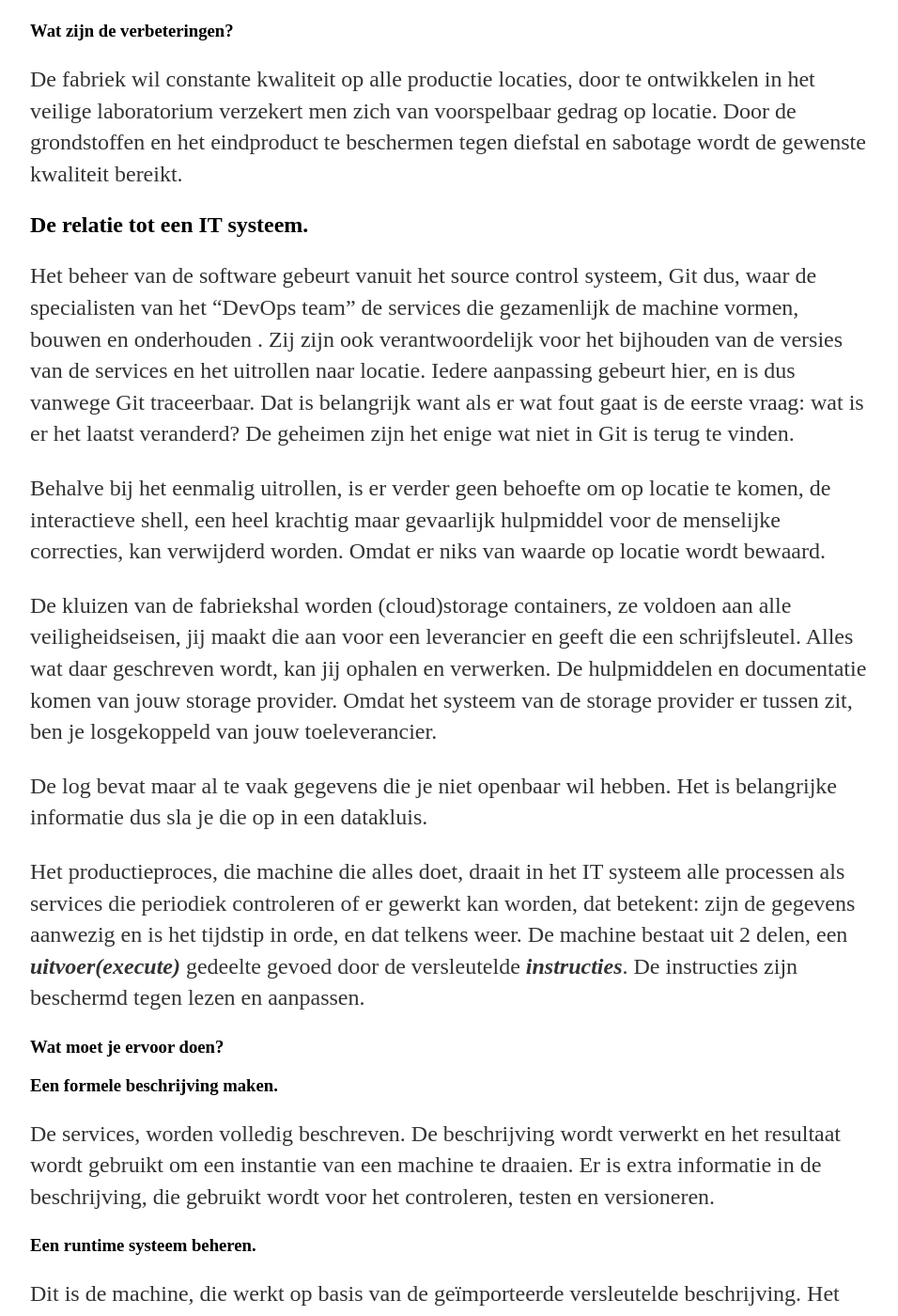
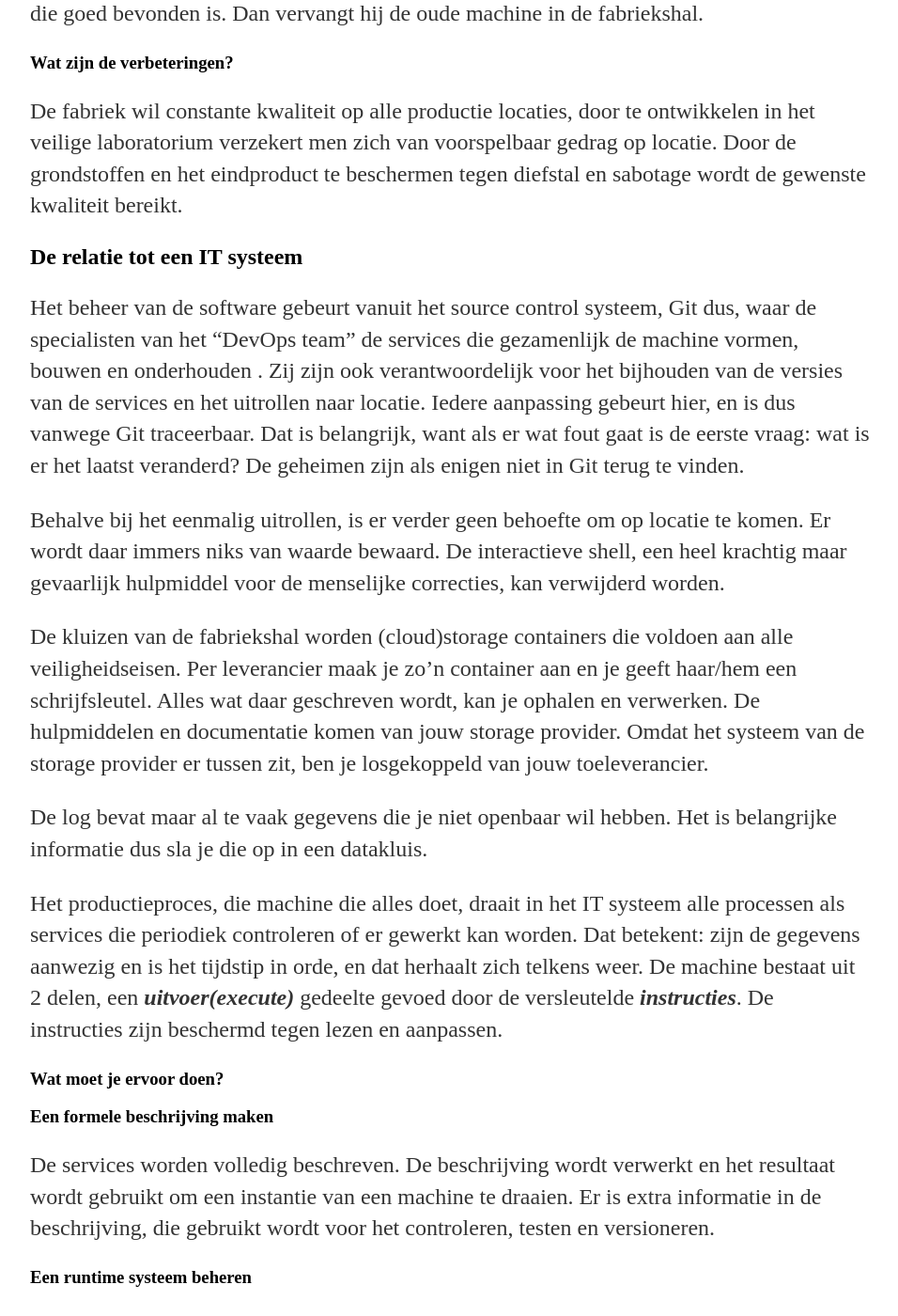
Before and after one commit to paedelm/paedelm.github.io, a Jekyll site: the page built from _posts/2021-05-03-Touwtje-uit-de-brievenbus.md, in a window 1280 px wide and 1400 px high, scrolled down 3180 px. Shown: the whole window at 94% size, without its empty margins (160-1116 px from the left). Built offline with Jekyll 4.4.1, drawn with Linux system fonts in a browser that asks for light colours; some of the changed text lies outside the part shown.

Commit message:
Anjo redactie

```diff
--- a/_posts/2021-05-03-Touwtje-uit-de-brievenbus.md
+++ b/_posts/2021-05-03-Touwtje-uit-de-brievenbus.md
@@ -15,30 +15,30 @@ date: 2021-05-03
 
 ## Vroeger...
 
-  Ja bij de laatste reünie van mijn oude school viel me op dat de gangen er krapper uitzagen, rijen kluisjes, dat was vroeger niet zo. Wij gooiden onze pukkel op de grond in de gang en niemand raakte wat kwijt.
+  Bij de laatste reünie van mijn middelbare school leken de gangen krapper, er stonden rijen kluisjes, dat was vroeger niet zo. Wij gooiden onze pukkel op de grond in de gang en we waren niet bang dat er iets gestolen werd.
 
   Veel van onze IT systemen zijn gebouwd in die onbezorgde tijd, en vaak zijn ze nog actief. Misschien is het slot intussen verbeterd maar Jan en alleman heeft een sleutel en gaat naar binnen voor noodzakelijk werk zoals corrigeren en onderhouden. Binnen is echter niks afgeschermd, daar gaat alles op vertrouwen. Laat niemand zijn sleutel verliezen!
 
-  Dacht je vroeger nog: wat moet iemand met mijn gegevens? Nu ben je als de dood dat jouw gegevens te koop worden aangeboden en dat je op de koop toe nog een boete krijgt vanwege nalatigheid.
+  Dacht je vroeger nog: wat moet iemand met mijn gegevens? Nu wil je beslist voorkomen dat jouw gegevens te koop worden aangeboden en dat je op de koop toe nog een boete krijgt vanwege nalatigheid.
 
-### Betrouwbaarheid in relatie tot veiligheid.
+### Betrouwbaarheid in relatie tot veiligheid
 
   De vroegere systemen zijn meestal niet ontworpen om volledig automatisch te werken. Als er wat mis ging dan had je altijd iemand die met de hand een correctie kon doen en het systeem daarna weer op kon starten.
-  Tegenwoordig zien we het veiligheidsrisico hiervan, om te corrigeren moeten mensen toegang hebben tot het IT systeem, en als ze daar binnen zijn, hebben ze vaak (te) ruime bevoegdheden en is het soms moeilijk te zien wat er precies gedaan is. Dat kan voor iemand die naar beste eer en geweten werkt, enorme stress opleveren omdat ieder foutje grote gevolgen kan hebben. In het nieuws is te volgen wat er kan gebeuren als iemand met een duister doel toegang heeft gekregen.
+  Tegenwoordig zien we het veiligheidsrisico hiervan, om te corrigeren moeten mensen toegang hebben tot het IT systeem. Als ze daar binnen zijn, hebben ze vaak (te) ruime bevoegdheden en is het soms moeilijk te zien wat er precies gedaan is. Dat kan voor iemand die naar beste eer en geweten werkt, enorme stress opleveren omdat ieder foutje grote gevolgen kan hebben. In de nieuwsberichten is te volgen wat er kan gebeuren als iemand met een duister doel toegang heeft gekregen.
 
   De druk om die systemen goed te testen was minder omdat men bij fouten terug kon vallen op de corrigerende menselijke hand.
 
 ### Beveiligen van gegevens
 
-  Aan versleutelen van opgeslagen gegevens werd vroeger nauwelijks gedacht. Het was een gedoe en men was bang voor verlies van performance. Gegevens werden tijdens transport wel vaker versleuteld.
+  Aan versleutelen van opgeslagen gegevens werd vroeger nauwelijks gedacht. Dat werd als ingewikkeld beschouwd en men was bang voor verlies van performance. Tijdens transport werden gegevens wel weer vaker versleuteld.
 
   Nu complete gegevens bestanden verkocht worden op het "dark web", is de overtuiging om te versleutelen wel doorgedrongen.
 
   Nog steeds geldt dat een versleutelde opslag de meeste hoofdbrekens kost omdat aanpassen van het bestaande systeem een flink werk lijkt te zijn. Toch kan dat meevallen. Transport versleutelen is in veel gevallen makkelijker aan te passen.
 
-### Zorgvuldig omgaan met geheimen
+### Zorgvuldig omgaan met geheimen (secrets)
 
-  De oude systemen willen nog wel eens slordig omgaan met geheimen zoals toegangsgegevens tot databases en andere belangrijke beveiligde plekken.
+  De oude systemen willen nog wel eens slordig omgaan met geheimen zoals toegangsgegevens tot databases en andere belangrijke beveiligde plekken. Je mag de geheimen niet prijsgeven dus moet je ze adequaat beveiligen.
 
 
 ## Het fabrieksmodel
@@ -50,39 +50,39 @@ date: 2021-05-03
   De **_nieuwe fabriek_** ziet er anders uit: een gesloten fabriekshal met gekoppelde kluizen voor toevoer van grondstoffen en afvoer van producten.
   In de gesloten fabriekshal staat een grote machine. Aan de buitenkant zijn kluizen waar toeleveranciers met hun sleutel grondstoffen kunnen deponeren, het kan er alleen in maar niet uit. Aan de fabriekszijde kan de machine de grondstoffen uit de kluizen halen en via een magisch proces worden de eindproducten gemaakt die door de machine in afhaalkluizen worden gezet. Deze afhaalkluizen zijn aan de buitenkant van de fabriek te openen door vervoerders met een speciale sleutel die de producten vanuit de kluis in de auto kunnen zetten.
 
-  Naast de fabriek is er nog een laboratorium waar de machine wordt aangepast voor nieuwe of gewijzigde producten, daar werken specialisten aan, zij testen de nieuwe machine totdat die goed bevonden is. Dan vervangt hij de oude machine in de fabriekshal.
+  Naast de fabriek is er nog een laboratorium waar de machine wordt aangepast voor nieuwe of gewijzigde producten, daar werken specialisten aan. Zij testen de nieuwe machine totdat die goed bevonden is. Dan vervangt hij de oude machine in de fabriekshal.
 
 ### Wat zijn de verbeteringen?
 
   De fabriek wil constante kwaliteit op alle productie locaties, door te ontwikkelen in het veilige laboratorium verzekert men zich van voorspelbaar gedrag op locatie. Door de grondstoffen en het eindproduct te beschermen tegen diefstal en sabotage wordt de gewenste kwaliteit bereikt.
-## De relatie tot een IT systeem.
+## De relatie tot een IT systeem
 
-  Het beheer van de software gebeurt vanuit het source control systeem, Git dus, waar de specialisten van het "DevOps team" de services die gezamenlijk de machine vormen, bouwen en onderhouden . Zij zijn ook verantwoordelijk voor het bijhouden van de versies van de services en het uitrollen naar locatie. Iedere aanpassing gebeurt hier, en is dus vanwege Git traceerbaar. Dat is belangrijk want als er wat fout gaat is de eerste vraag: wat is er het laatst veranderd? De geheimen zijn het enige wat niet in Git is terug te vinden.
+  Het beheer van de software gebeurt vanuit het source control systeem, Git dus, waar de specialisten van het "DevOps team" de services die gezamenlijk de machine vormen, bouwen en onderhouden . Zij zijn ook verantwoordelijk voor het bijhouden van de versies van de services en het uitrollen naar locatie. Iedere aanpassing gebeurt hier, en is dus vanwege Git traceerbaar. Dat is belangrijk, want als er wat fout gaat is de eerste vraag: wat is er het laatst veranderd? De geheimen zijn als enigen niet in Git terug te vinden.
 
-  Behalve bij het eenmalig uitrollen, is er verder geen behoefte om op locatie te komen, de interactieve shell, een heel krachtig maar gevaarlijk hulpmiddel voor de menselijke correcties, kan verwijderd worden. Omdat er niks van waarde op locatie wordt bewaard.
+  Behalve bij het eenmalig uitrollen, is er verder geen behoefte om op locatie te komen. Er wordt daar immers niks van waarde bewaard. De interactieve shell, een heel krachtig maar gevaarlijk hulpmiddel voor de menselijke correcties, kan verwijderd worden.
 
-  De kluizen van de fabriekshal worden (cloud)storage containers, ze voldoen aan alle veiligheidseisen, jij maakt die aan voor een leverancier en geeft die een schrijfsleutel. Alles wat daar geschreven wordt, kan jij ophalen en verwerken.  De hulpmiddelen en documentatie komen van jouw storage provider. Omdat het systeem van de storage provider er tussen zit, ben je losgekoppeld van jouw toeleverancier.
+  De kluizen van de fabriekshal worden (cloud)storage containers die voldoen aan alle veiligheidseisen. Per leverancier maak je zo'n container aan en je geeft haar/hem een schrijfsleutel. Alles wat daar geschreven wordt, kan je ophalen en verwerken.  De hulpmiddelen en documentatie komen van jouw storage provider. Omdat het systeem van de storage provider er tussen zit, ben je losgekoppeld van jouw toeleverancier.
 
   De log bevat maar al te vaak gegevens die je niet openbaar wil hebben. Het is belangrijke informatie dus sla je die op in een datakluis.
 
-  Het productieproces, die machine die alles doet, draait in het IT systeem alle processen als services die periodiek controleren of er gewerkt kan worden, dat betekent: zijn de gegevens aanwezig en is het tijdstip in orde, en dat telkens weer. De machine bestaat uit 2 delen, een **_uitvoer(execute)_** gedeelte gevoed door de versleutelde **_instructies_**. De instructies zijn beschermd tegen lezen en aanpassen.
+  Het productieproces, die machine die alles doet, draait in het IT systeem alle processen als services die periodiek controleren of er gewerkt kan worden. Dat betekent: zijn de gegevens aanwezig en is het tijdstip in orde, en dat herhaalt zich telkens weer. De machine bestaat uit 2 delen, een **_uitvoer(execute)_** gedeelte gevoed door de versleutelde **_instructies_**. De instructies zijn beschermd tegen lezen en aanpassen.
 
 
 
 ### Wat moet je ervoor doen?
 
-### Een formele beschrijving maken.
-  De services, worden volledig beschreven. De beschrijving wordt verwerkt en het resultaat wordt gebruikt om een instantie van een machine te draaien. Er is extra informatie in de beschrijving, die gebruikt wordt voor het controleren, testen en versioneren.
+### Een formele beschrijving maken
+  De services worden volledig beschreven. De beschrijving wordt verwerkt en het resultaat wordt gebruikt om een instantie van een machine te draaien. Er is extra informatie in de beschrijving, die gebruikt wordt voor het controleren, testen en versioneren.
 
-### Een runtime systeem beheren.
+### Een runtime systeem beheren
 
   Dit is de machine, die werkt op basis van de geïmporteerde versleutelde beschrijving. Het verbergt bijvoorbeeld sources van scripts en voorkomt ongewenst parallel draaien (bron van veel ellende) maar maakt gewenst parallel draaien mogelijk. Het faciliteert diensten die het mogelijk maken bestaande programma's en scripts zonder aanpassingen te laten werken met nieuwe technieken.
 
-### Versie beheer.
+### Versie beheer
 
-  Op basis van een aanpassing, een _change_, ga je een nieuwe versie van de machine ontwikkelen, sommige onderdelen worden vernieuwd, andere worden verwijderd en nieuwe ontstaan, van al die geraakte onderdelen maak je een nieuwe versie en die koppel je aan de _change_. De _change_ doorloopt een levensloop met als start de ontwikkelfase en als eind de productiefase. Deze kennis wordt gebruikt voor het samenstellen van de juiste versies voor iedere fase.
+  Op basis van een aanpassing, een _change_, ga je een nieuwe versie van de machine ontwikkelen, sommige onderdelen worden vernieuwd, andere worden verwijderd en nieuwe ontstaan. Van al die geraakte onderdelen maak je een nieuwe versie en die koppel je aan de _change_. Deze heeft een levensloop met als start de ontwikkelfase en als eind de productiefase. Deze kennis wordt gebruikt voor het samenstellen van de juiste versies voor iedere fase.
 
-### Bestaande programma's aanpassen aan de gewijzigde omstandigheden.
+### Bestaande programma's aanpassen aan de gewijzigde omstandigheden
 
   De programma's zijn niet gewend om gegevens uit kluizen te halen of ze daar in te zetten. Je wilt natuurlijk het liefst geen aanpassingen aan bestaande programmatuur.
 
@@ -90,11 +90,11 @@ date: 2021-05-03
 
   Verwijderen van geheimen uit alle sources, het runtime systeem zou de geheimen via de environment kunnen doorgeven.
 
-### Testen.
-  Testen is belangrijk, voordat een _change_ een fase verder gaat moet de hele machine goed gekeurd zijn.
+### Testen
+  Testen is belangrijk, voordat een _change_ een fase verder gaat moet de hele machine goedgekeurd zijn.
 
-## Werk te doen.
+## Werk te doen
 
-  Naar mijn beste weten is er werk te doen. Er zijn vast en zeker nog veel naïeve systemen. Wat wij horen in het nieuws is waarschijnlijk een topje van de ijsberg want ieder slachtoffer probeert het waarschijnlijk stil te houden.
+  Naar mijn beste weten is er werk te doen. Er zijn vast en zeker nog veel naïeve systemen. Via de Media horen wij waarschijnlijk slechts het topje van de ijsberg. Slachtoffers maken hun narigheid liever niet openbaar.
 
   Met mijn uitgewerkte methodiek, gericht op migratie en nieuwbouw, ben [ik](https://paedelman.net) er klaar voor. Wie durft?
```
Also changed, not shown: other parts of _posts/2021-05-03-Touwtje-uit-de-brievenbus.md (+2 -2 lines).
